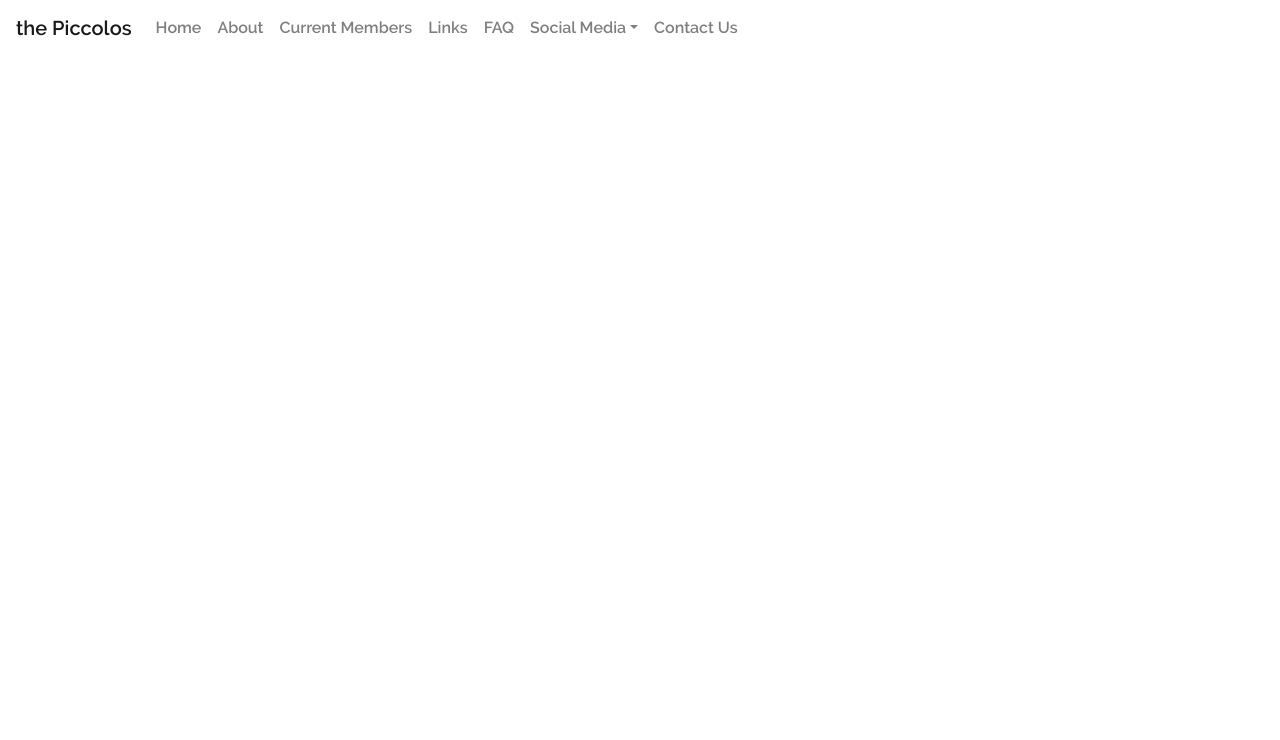
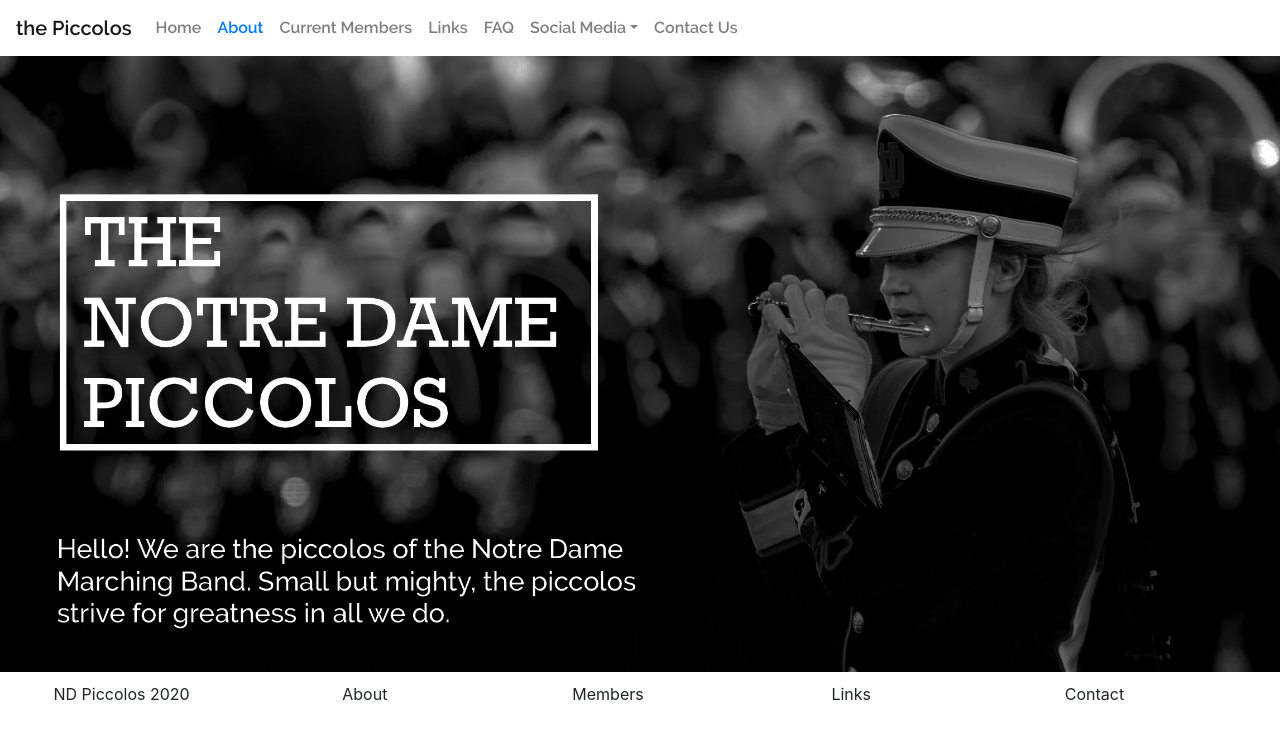
Before and after one commit to ndpiccolos/piccs, a React (Create React App) app: page / in a window 1280 px wide. Shown: the top 740 px of the page. Built offline with nearby package versions, Linux system fonts and the light colour scheme.

Commit message:
trying to fix deployed site routing

```diff
--- a/src/App.css
+++ b/src/App.css
@@ -1,7 +1,3 @@
-.App {
-  text-align: center;
-}
-
 .App-logo {
   width: 100%;
   height: auto;
@@ -36,7 +32,21 @@
 .container-w1 {
   display: flex;
   align-items: center;
-  width: 90%;
-  padding-top: 5%;
-  padding-left: 5%;
+  width: 95%;
+  padding-left: 2.5%;
+  padding-top: 1%;
 }
+
+.footer {
+  display: flex;
+  align-items: center;
+  max-width: 95%;
+  text-align: center;
+  justify-content: center;
+}
+
+.footer-items {
+  height: 10%;
+  width: 30%;
+  padding: 10px;
+}
--- a/src/components/home.jsx
+++ b/src/components/home.jsx
@@ -9,6 +9,13 @@
       <header className="App-header">
         <img src={logo} className="App-logo" alt="logo" />
       </header>
+      <div className="footer">
+        <div className="footer-items">ND Piccolos 2020</div>
+        <div className="footer-items">About</div>
+        <div className="footer-items">Members</div>
+        <div className="footer-items">Links</div>
+        <div className="footer-items">Contact</div>
+      </div>
     </div>
   );
 }
--- a/src/components/navbar.jsx
+++ b/src/components/navbar.jsx
@@ -3,7 +3,7 @@
 import { Navbar, Nav, NavDropdown, FormControl, Button, Form } from 'react-bootstrap';
 import 'bootstrap/dist/css/bootstrap.min.css';
 import { FaFacebookSquare, FaInstagram, FaGithub } from 'react-icons/fa';
-
+import { HashRouter, Route, Link } from "react-router-dom";
 
 export default class Navigation extends Component {
     render() {
@@ -14,7 +14,7 @@
         <Navbar.Collapse id="basic-navbar-nav">
             <Nav className="mr-auto">
             <Nav.Link href="/piccs">Home</Nav.Link>
-            <Nav.Link href="/piccs/about">About</Nav.Link>
+            <Nav.Link><Link to="about">About</Link></Nav.Link>
             <Nav.Link href="/piccs/members">Current Members</Nav.Link>
             <Nav.Link href="/piccs/links">Links</Nav.Link>
             <Nav.Link href="/piccs/faq">FAQ</Nav.Link>
--- a/src/index.js
+++ b/src/index.js
@@ -2,7 +2,7 @@
 import ReactDOM from 'react-dom';
 import './index.css';
 import * as serviceWorker from './serviceWorker';
-import { Route, Link, BrowserRouter as Router } from 'react-router-dom';
+import { Route, Link, HashRouter, BrowserRouter as Router } from 'react-router-dom';
 
 import Home from './components/home.jsx';
 import Members from './components/members.jsx';
@@ -15,11 +15,11 @@
 import Facebook from './components/social/facebook.jsx';
 
 const routing = (
-  <Router>
+  <HashRouter basename="/">
     <Navbar/>
     <div>
-      <Route exact path="/piccs" component={Home} />
-      <Route exact path="/piccs/about" component={About} />
+      <Route exact path="/" component={Home} />
+      <Route path="/about" component={About} />
       <Route exact path="/piccs/members" component={Members} />
       <Route exact path="/piccs/links" component={Links} />
       <Route exact path="/piccs/faq" component={Faq} />
@@ -27,7 +27,7 @@
       <Route exact path="/piccs/facebook" component={Facebook} />
       <Route exact path="/piccs/contact" component={Contact} />
     </div>
-  </Router>
+  </HashRouter>
 )
 
 ReactDOM.render(
```
